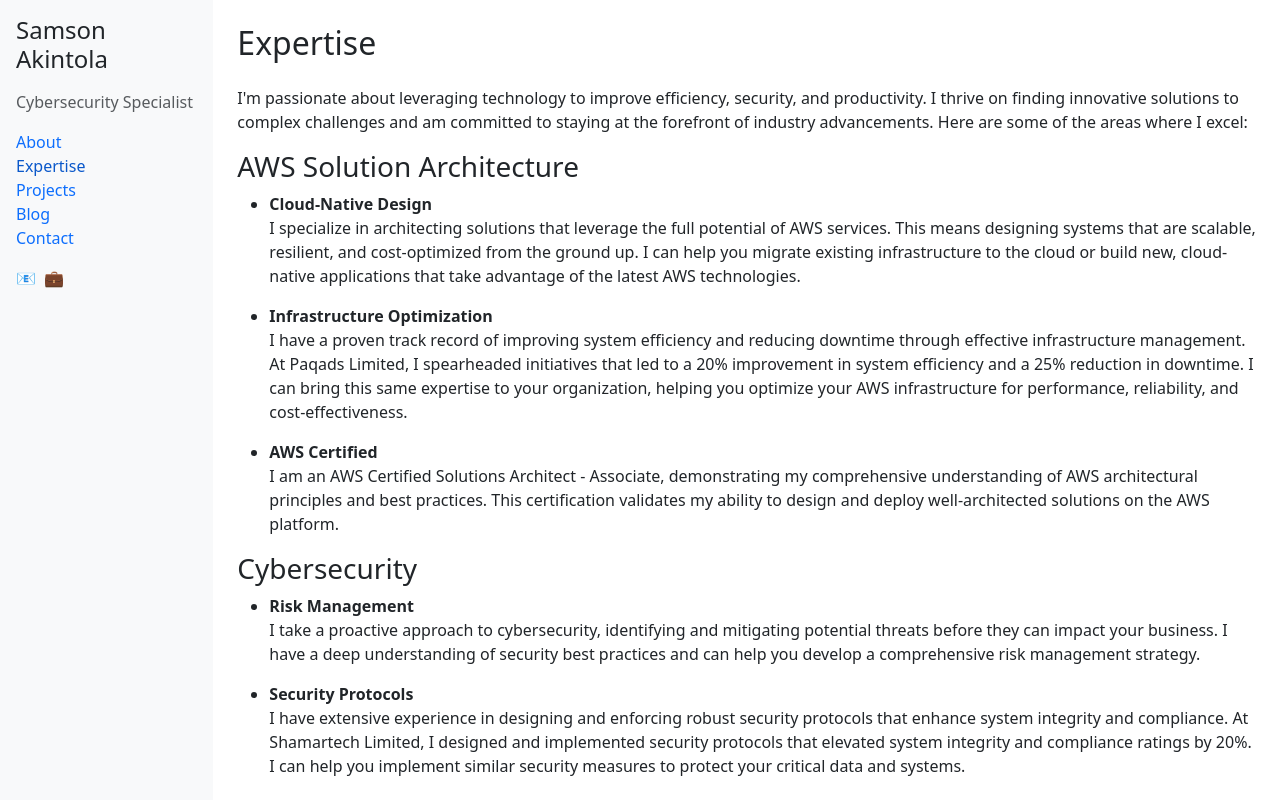
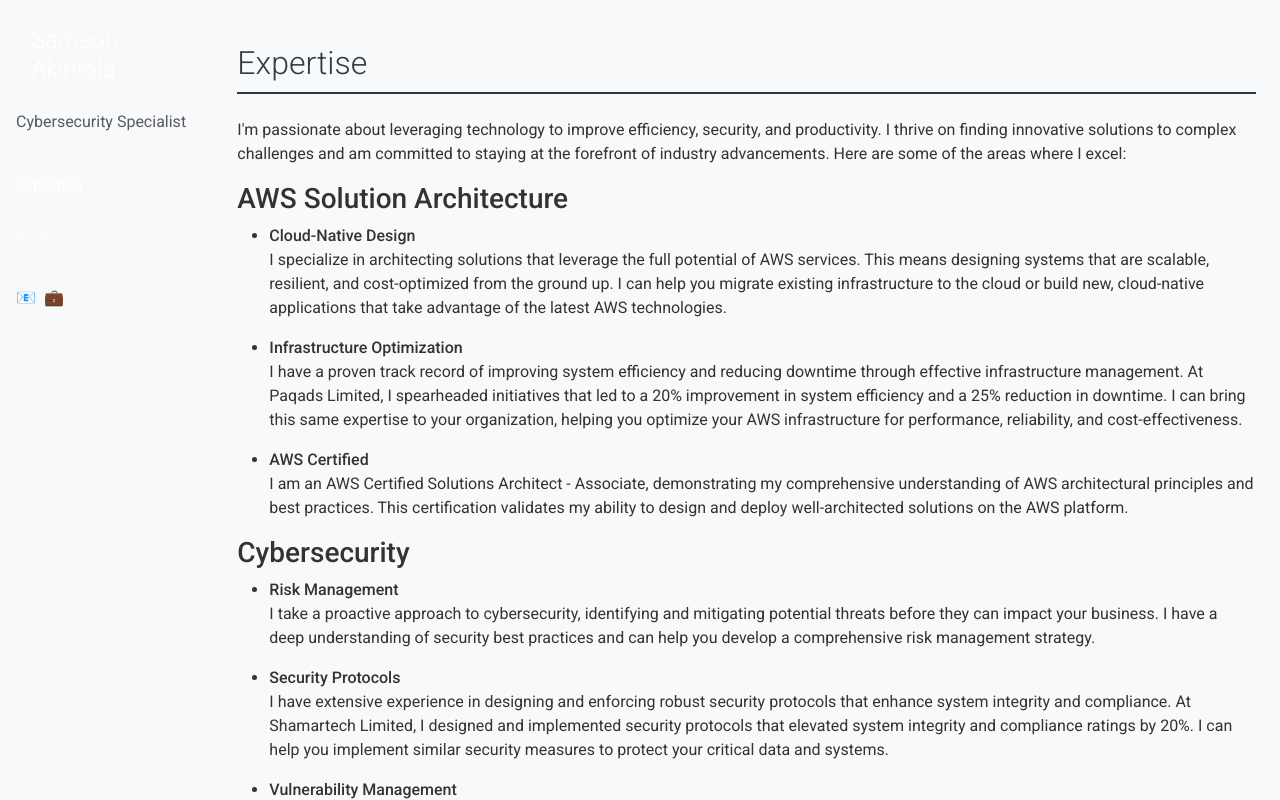
Before and after one commit to Paqads/paqs, a React (Vite) app: page / in a window 1280 px wide. Both pictures are taken after a click on the button "Expertise". Shown: the top 800 px of the page. Built offline with nearby package versions, Linux system fonts and the light colour scheme.

Commit message:
Implement comprehensive CSS styling for portfolio

```diff
--- a/index.html
+++ b/index.html
@@ -1,6 +1,7 @@
 <!doctype html>
 <html lang="en">
   <head>
+    <link href="https://fonts.googleapis.com/css2?family=Roboto:wght@300;400;500&display=swap" rel="stylesheet">
     <link href="https://cdn.jsdelivr.net/npm/bootstrap@5.3.0/dist/css/bootstrap.min.css" rel="stylesheet">
     <meta charset="UTF-8" />
     <link rel="icon" type="image/svg+xml" href="/vite.svg" />
--- a/src/About.jsx
+++ b/src/About.jsx
@@ -2,7 +2,7 @@ import React from 'react';
 
 const About = () => {
   return (
-    <div className="row">
+    <div className="row about-content">
       <div className="col-md-4 mb-4">
         <div className="about-image-container">
           <img src="/path/to/your/image.jpg" alt="Samson Akintola" className="img-fluid rounded-circle" />
--- a/src/App.css
+++ b/src/App.css
@@ -1,13 +1,82 @@
+/* Custom CSS for Portfolio */
 
+/* General Styles */
+body {
+  font-family: 'Roboto', sans-serif;
+  background-color: #f8f9fa;
+  color: #333;
+}
+
+/* Sidebar Styles */
 .sidebar {
   height: 100vh;
   position: sticky;
   top: 0;
+  padding-top: 20px;
+  background-color: #343a40;
+  color: #fff;
 }
 
+.sidebar h1 {
+  font-size: 1.5rem;
+  font-weight: 300;
+  padding: 10px 15px;
+}
+
+.sidebar .nav-link {
+  color: rgba(255,255,255,.5);
+  transition: .3s ease;
+}
+
+.sidebar .nav-link:hover,
+.sidebar .nav-link.active {
+  color: #fff;
+  background-color: rgba(255,255,255,.1);
+}
+
+.social-icons a {
+  color: rgba(255,255,255,.5);
+  font-size: 1.2rem;
+  margin-right: 10px;
+  transition: .3s ease;
+}
+
+.social-icons a:hover {
+  color: #fff;
+}
+
+/* Main Content Styles */
+main {
+  padding: 20px;
+}
+
+main h2 {
+  font-weight: 300;
+  color: #343a40;
+  border-bottom: 2px solid #343a40;
+  padding-bottom: 10px;
+  margin-bottom: 20px;
+}
+
+/* About Page Styles */
 .about-image-container {
   position: relative;
   overflow: hidden;
+  border-radius: 50%;
+  box-shadow: 0 4px 8px rgba(0,0,0,.1);
+  transition: transform .3s ease;
+}
+
+.about-image-container:hover {
+  transform: scale(1.05);
+}
+
+.about-image-container img {
+  transition: filter .3s ease;
+}
+
+.about-image-container:hover img {
+  filter: blur(3px);
 }
 
 .image-overlay {
@@ -30,13 +99,91 @@
   opacity: 1;
 }
 
+.about-content h3 {
+  color: #343a40;
+  font-weight: 500;
+  margin-top: 30px;
+}
+
+.about-content ul {
+  padding-left: 20px;
+}
+
+.about-content li {
+  margin-bottom: 10px;
+}
+
+/* Expertise Page Styles */
+.expertise-card {
+  height: 100%;
+  transition: transform .3s ease, box-shadow .3s ease;
+}
+
+.expertise-card:hover {
+  transform: translateY(-5px);
+  box-shadow: 0 4px 15px rgba(0,0,0,.1);
+}
+
+/* Projects Page Styles */
+.project-card {
+  height: 100%;
+  transition: transform .3s ease, box-shadow .3s ease;
+}
+
+.project-card:hover {
+  transform: translateY(-5px);
+  box-shadow: 0 4px 15px rgba(0,0,0,.1);
+}
+
+/* Blog Page Styles */
+.blog-post {
+  transition: transform .3s ease, box-shadow .3s ease;
+}
+
+.blog-post:hover {
+  transform: translateY(-5px);
+  box-shadow: 0 4px 15px rgba(0,0,0,.1);
+}
+
+.blog-post .card-title {
+  color: #343a40;
+  font-weight: 500;
+}
+
+/* Contact Page Styles */
+.contact-form .form-control {
+  border-radius: 0;
+  border: none;
+  border-bottom: 2px solid #ced4da;
+  padding-left: 0;
+  padding-right: 0;
+  transition: border-color .3s ease;
+}
+
+.contact-form .form-control:focus {
+  box-shadow: none;
+  border-color: #343a40;
+}
+
+.contact-form .btn-primary {
+  background-color: #343a40;
+  border-color: #343a40;
+  transition: background-color .3s ease, border-color .3s ease;
+}
+
+.contact-form .btn-primary:hover {
+  background-color: #23272b;
+  border-color: #23272b;
+}
+
+/* Responsive Adjustments */
 @media (max-width: 767.98px) {
   .sidebar {
-    height: auto;
-    position: static;
+      height: auto;
+      position: static;
   }
 
   main {
-    margin-top: 20px;
+      margin-top: 20px;
   }
 }
--- a/src/Blog.jsx
+++ b/src/Blog.jsx
@@ -26,7 +26,7 @@ const Blog = () => {
   }
 
   return (
-    <div className="blog-posts">
+    <div className="blog-posts blog-post">
       {posts.map(post => (
         <div key={post.id} className="card mb-4">
           <div className="card-body">
--- a/src/Contact.jsx
+++ b/src/Contact.jsx
@@ -17,7 +17,7 @@ const Contact = () => {
   };
 
   return (
-    <div className="contact-content">
+    <div className="contact-content contact-form">
       <p>Feel free to reach out if you have any questions or would like to discuss potential opportunities.</p>
       <form onSubmit={handleSubmit}>
         <div className="form-group">
--- a/src/Expertise.jsx
+++ b/src/Expertise.jsx
@@ -53,7 +53,7 @@ const Expertise = () => {
   };
 
   return (
-    <div className="expertise-content">
+    <div className="expertise-content expertise-card">
       <p className="expertise-intro">{content.intro}</p>
       {content.areas.map((area, index) => (
         <div key={index} className="expertise-area">
--- a/src/Projects.jsx
+++ b/src/Projects.jsx
@@ -17,7 +17,7 @@ const Projects = () => {
   ];
 
   return (
-    <div className="projects-grid">
+    <div className="projects-grid project-card">
       {projects.map((project, index) => (
         <div key={index} className="project-card">
           <h3>{project.name}</h3>
```
